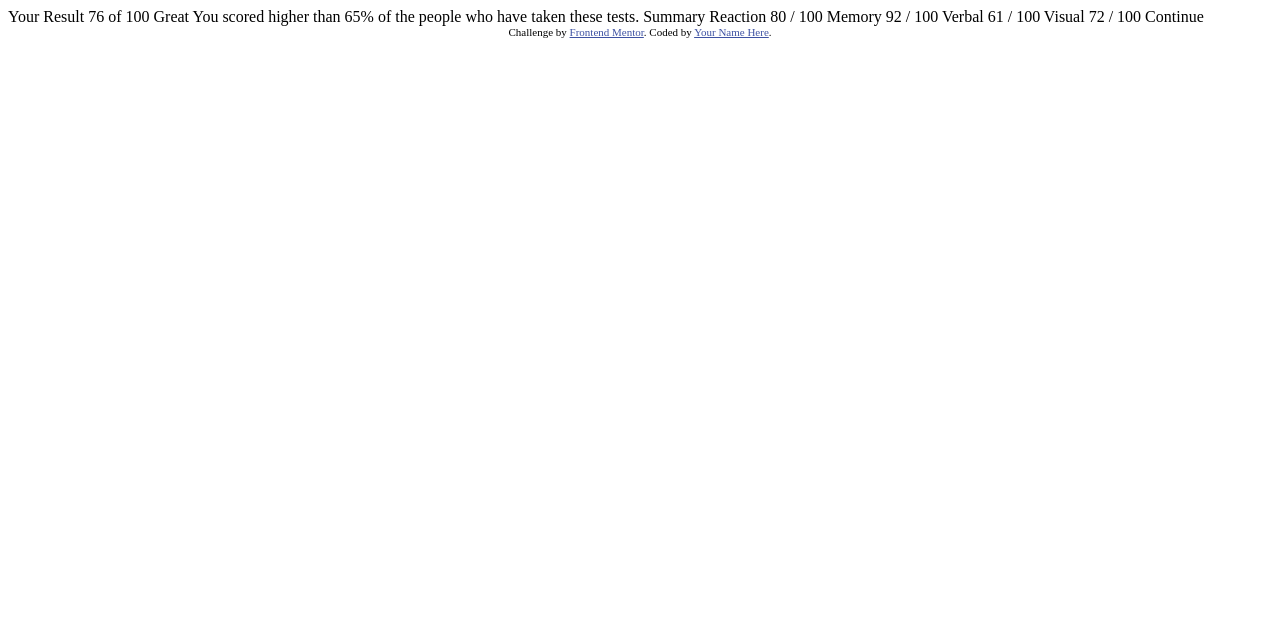
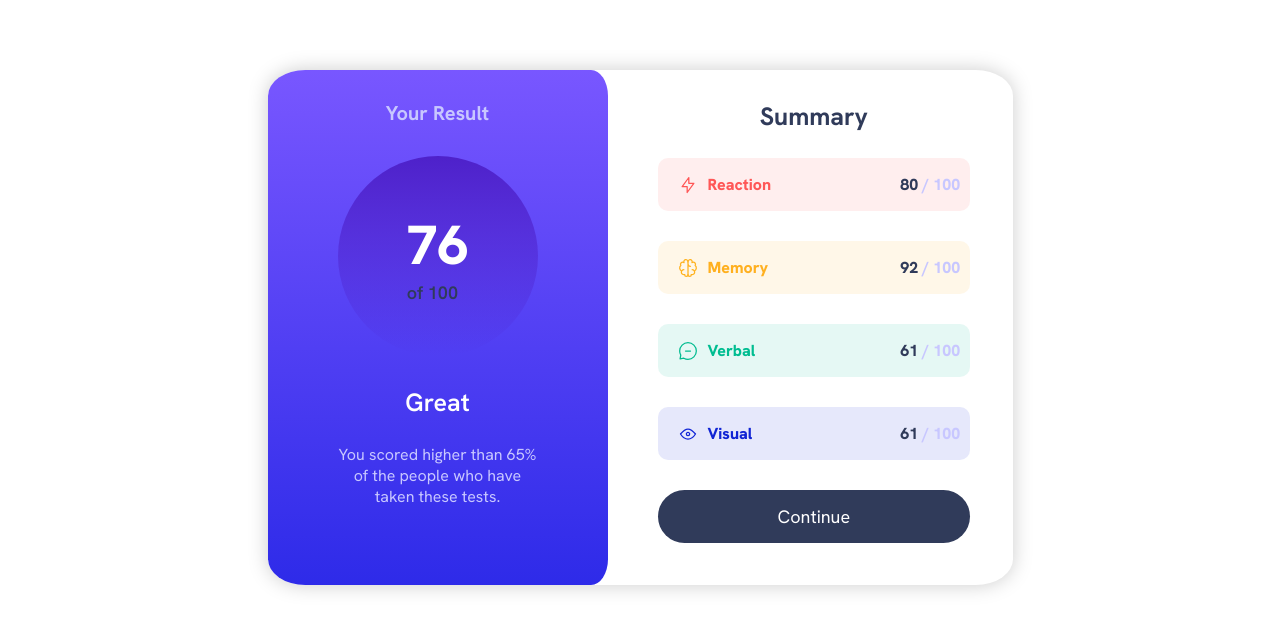
Before and after one commit to klauspopee/Results-summary-component, a plain HTML site: page index.html in a window 1280 px wide. Drawn offline with Linux system fonts and the light colour scheme.

Commit message:
working on the projectg

```diff
--- a/index.html
+++ b/index.html
@@ -2,46 +2,70 @@
 <html lang="en">
 <head>
   <meta charset="UTF-8">
-  <meta name="viewport" content="width=device-width, initial-scale=1.0"> <!-- displays site properly based on user's device -->
-
+  <meta name="viewport" content="width=device-width, initial-scale=1.0">
   <link rel="icon" type="image/png" sizes="32x32" href="./assets/images/favicon-32x32.png">
-
+  <!-- Main style file -->
+  <link rel="stylesheet" href="style/main.css">
+  <!-- Font style -->
+  <link href="https://fonts.googleapis.com/css2?family=Hanken+Grotesk:ital,wght@0,100..900;1,100..900&family=Rubik:ital,wght@0,300..900;1,300..900&display=swap" rel="stylesheet">
   <title>Frontend Mentor | Results summary component</title>
-
-  <!-- Feel free to remove these styles or customise in your own stylesheet 👍 -->
-  <style>
-    .attribution { font-size: 11px; text-align: center; }
-    .attribution a { color: hsl(228, 45%, 44%); }
-  </style>
 </head>
 <body>
-
-  Your Result
-  76
-  of 100
-
-  Great
-  You scored higher than 65% of the people who have taken these tests.
-
-  Summary
-
-  Reaction
-  80 / 100
-
-  Memory
-  92 / 100
-
-  Verbal
-  61 / 100
-
-  Visual
-  72 / 100
-
-  Continue
-
-  <div class="attribution">
-    Challenge by <a href="https://www.frontendmentor.io?ref=challenge" target="_blank">Frontend Mentor</a>.
-    Coded by <a href="#">Your Name Here</a>.
+  <div class="box">
+    <div class="result">
+      <div class="container">
+        <h2>Your Result</h2>
+        <div class="score">
+          <p><span>76</span>of 100</p>
+        </div>
+        <span>Great</span>
+        <p>You scored higher than 65% of the people who have taken these tests.</p>
+      </div>
+    </div>
+    <div class="summary">
+      <div class="container">
+        <h2>Summary</h2>
+        <ul>
+          <li>
+            <div>
+              <div class="reaction">
+                <svg xmlns="http://www.w3.org/2000/svg" width="20" height="20" fill="none" viewBox="0 0 20 20"><path stroke="#F55" stroke-linecap="round" stroke-linejoin="round" stroke-width="1.25" d="M10.833 8.333V2.5l-6.666 9.167h5V17.5l6.666-9.167h-5Z"/></svg>
+                <p>Reaction</p>
+              </div>
+              <p><span>80</span> / 100</p>
+            </div>
+          </li>
+          <li>
+            <div>
+              <div class="memory">
+                <svg xmlns="http://www.w3.org/2000/svg" width="20" height="20" fill="none" viewBox="0 0 20 20"><path stroke="#FFB21E" stroke-linecap="round" stroke-linejoin="round" stroke-width="1.25" d="M5.833 11.667a2.5 2.5 0 1 0 .834 4.858"/><path stroke="#FFB21E" stroke-linecap="round" stroke-linejoin="round" stroke-width="1.25" d="M3.553 13.004a3.333 3.333 0 0 1-.728-5.53m.025-.067a2.083 2.083 0 0 1 2.983-2.824m.199.054A2.083 2.083 0 1 1 10 3.75v12.917a1.667 1.667 0 0 1-3.333 0M10 5.833a2.5 2.5 0 0 0 2.5 2.5m1.667 3.334a2.5 2.5 0 1 1-.834 4.858"/><path stroke="#FFB21E" stroke-linecap="round" stroke-linejoin="round" stroke-width="1.25" d="M16.447 13.004a3.334 3.334 0 0 0 .728-5.53m-.025-.067a2.083 2.083 0 0 0-2.983-2.824M10 3.75a2.085 2.085 0 0 1 2.538-2.033 2.084 2.084 0 0 1 1.43 2.92m-.635 12.03a1.667 1.667 0 0 1-3.333 0"/></svg>
+                <p>Memory</p>
+              </div>
+              <p><span>92</span> / 100</p>
+            </div>
+          </li>
+          <li>
+            <div>
+              <div class="verbal">
+                <svg xmlns="http://www.w3.org/2000/svg" width="20" height="20" fill="none" viewBox="0 0 20 20"><path stroke="#00BB8F" stroke-linecap="round" stroke-linejoin="round" stroke-width="1.25" d="M7.5 10h5M10 18.333A8.333 8.333 0 1 0 1.667 10c0 1.518.406 2.942 1.115 4.167l-.699 3.75 3.75-.699A8.295 8.295 0 0 0 10 18.333Z"/></svg>
+                <p>Verbal</p>
+              </div>
+              <p><span>61</span> / 100</p>
+            </div>
+          </li>
+          <li>
+            <div>
+              <div class="visual">
+                <svg xmlns="http://www.w3.org/2000/svg" width="20" height="20" fill="none" viewBox="0 0 20 20"><path stroke="#1125D6" stroke-linecap="round" stroke-linejoin="round" stroke-width="1.25" d="M10 11.667a1.667 1.667 0 1 0 0-3.334 1.667 1.667 0 0 0 0 3.334Z"/><path stroke="#1125D6" stroke-linecap="round" stroke-linejoin="round" stroke-width="1.25" d="M17.5 10c-1.574 2.492-4.402 5-7.5 5s-5.926-2.508-7.5-5C4.416 7.632 6.66 5 10 5s5.584 2.632 7.5 5Z"/></svg>
+                <p>Visual</p>
+              </div>
+              <p><span>61</span> / 100</p>
+            </div>
+          </li>
+        </ul>
+        <button>Continue</button>
+      </div>
+    </div>
   </div>
 </body>
 </html>
--- /dev/null
+++ b/style/main.css
@@ -0,0 +1,249 @@
+/* Start Global Rules */
+:root {
+    /* Primary Colors */
+    --Light-red: hsl(0, 100%, 67%);
+    --Orangey-yellow: hsl(39, 100%, 56%);
+    --Green-teal: hsl(166, 100%, 37%);
+    --Cobalt-blue: hsl(234, 85%, 45%);
+    /* Nuetral Colors */
+    --White: hsl(0, 0%, 100%);
+    --Pale-blue: hsl(221, 100%, 96%);
+    --Light-lavender: hsl(241, 100%, 89%);
+    --Dark-gray-blue: hsl(224, 30%, 27%);
+    /* Gradients */
+    --Light-slate-blue : hsl(252, 100%, 67%); /*BACKGROUND*/
+    --Light-royal-blue : hsl(241, 81%, 54%);/*BACKGROUND*/
+    --Violet-blue: hsla(256, 72%, 46%, 1);/*CIRCLE*/
+    --Persian-blue: hsla(241, 72%, 46%, 0);/*CIRCLE*/
+}
+* {
+    font-family: 'Hanken Grotesk', sans-serif;
+    margin: 0;
+    box-sizing: border-box;
+}
+/*
+- Mobile: 375px     box size:375x309
+- Desktop: 1440px   box size:745x515
+ */
+@media (max-width:375px) {
+    .box {
+        height: 810px;
+        width: 375px;
+    }
+    .container {
+        padding: 30px ;
+    }
+}
+@media (min-width:376px) {
+    .box {
+        height: 810px;
+        width: 100vw;
+    }
+    .container {
+        padding:30px 50px;
+    }
+}
+@media (min-width:750px) {
+    .box {
+        width: 745px;
+        height: 515px;
+        margin: 70px auto;
+    }
+}
+/* End Global Rules */
+/* Start Box */
+.result {
+    background-image: linear-gradient(to bottom, var(--Light-slate-blue), var(--Light-royal-blue));
+}
+.box .result .container h2 {
+    color: var(--Light-lavender);
+}
+.box .result .container span {
+    color: var(--White);
+}
+.box .result .container p {
+    color: var(--Light-lavender);
+}
+.box .result .container .score {
+    background-image: linear-gradient(to bottom, var(--Violet-blue), var(--Persian-blue));
+}
+.box .result .container .score p {
+    color: var(--Light-lavender);
+}
+.box .summary .container h2 {
+    color: var(--Dark-gray-blue);
+}
+ul {
+    padding: 0;
+}
+li {
+    list-style-type: none;
+    border-radius: 10px;
+}
+li:first-child {
+    background-color:hsl(0, 100%, 67%, 0.1) ;
+}
+li:nth-child(2) {
+    background-color: hsl(39, 100%, 56%, 0.1);
+}
+li:nth-child(3) {
+    background-color: hsl(166, 100%, 37%, 0.1);
+}
+li:nth-child(4) {
+    background-color: hsl(234, 85%, 45%, 0.1);
+}
+ul li div{
+    display:flex;
+    justify-content: space-between;
+    align-items: center;
+    padding: 8px 10px;
+}
+ul li div p {
+    color: var(--Light-lavender);
+    font-weight: 800;
+}
+ul li div p span {
+    font-weight: 800;
+    color:var(--Dark-gray-blue);
+}
+svg {
+    margin-right: 10px;
+}
+.reaction p {
+    color: var(--Light-red);
+}
+.memory p {
+    color: var(--Orangey-yellow);
+}
+.verbal p {
+    color: var(--Green-teal);
+}
+.visual p {
+    color: var(--Cobalt-blue);
+}
+.summary .container {
+    text-align: center;
+}
+.summary .container button {
+    background-color:var(--Dark-gray-blue);
+    outline: none;
+    border: transparent;
+    border-radius: 30px;
+    padding: 15px 120px;
+    color: var(--White);
+    font-size: 18px;
+    cursor: pointer;
+    transition: .3s;
+}
+.summary .container button:hover {
+    background-color: #4434f0;
+}
+@media (max-width:750px) {
+    .box .result {
+        border-radius:0 0 10% 10%;
+    }
+    .box .result .container {
+        display: flex;
+        flex-direction: column;
+        align-items: center;
+    }
+    .box .result .container h2 {
+        font-size: 18px;
+        margin-bottom: 20px;
+    }
+    .box .result .container span {
+        font-size: 25px;
+        color: var(--White);
+        font-weight: 600;
+    }
+    .box .result .container .score {
+        height: 140px;
+        width: 140px;
+        margin-bottom: 20px;
+        border-radius: 50%;
+        display: flex;
+        align-items: center;
+        justify-content: center;
+    }
+    .box .result .container .score p:first-child {
+        font-size: 16px;
+        color: var(--Dark-gray-blue);
+        font-weight: 600;
+    }
+    .box .result .container .score p span {
+        font-size: 50px;
+        font-weight: 800;
+        display: block;
+    }
+    .box .result .container span + p {
+        padding: 10px 30px;
+        text-align: center;
+    }
+    li {
+        margin-bottom: 20px;
+    }
+    .box .summary {
+        font-size: 20px;
+        margin-bottom: 20px;
+    }
+}
+@media (min-width:751px) {
+    .box {
+        display: flex;
+        box-shadow: 0 0 20px 0px #ccc;
+        border-radius: 5%;
+        overflow: hidden;
+    }
+    .box .result {
+        border-radius:5% 5% 5% 5%;
+    }
+    .box .result .container {
+        display: flex;
+        flex-direction: column;
+        align-items: center;
+        padding: 30px 70px;
+    }
+    .box .result .container h2 {
+        font-size: 20px;
+        margin-bottom: 30px;
+    }
+    .box .result .container span {
+        font-size: 25px;
+        color: var(--White);
+        font-weight: 600;
+    }
+    .box .result .container .score {
+        height: 200px;
+        width: 200px;
+        margin-bottom: 30px;
+        border-radius: 50%;
+        display: flex;
+        align-items: center;
+        justify-content: center;
+    }
+    .box .result .container .score p:first-child {
+        font-size: 18px;
+        color: var(--Dark-gray-blue);
+        font-weight: 600;
+    }
+    .box .result .container .score p span {
+        font-size: 55px;
+        font-weight: 800;
+        display: block;
+    }
+    .box .result .container span + p {
+        padding: 25px 0px;
+        text-align: center;
+    }
+    .box .summary {
+        border-radius: 0 5% 5% 0;
+    }
+    li {
+        margin-bottom: 30px;
+    }
+    .box .summary h2{
+        font-size: 25px;
+        margin-bottom: 25px;
+    }
+}
+/* End Box */
```
